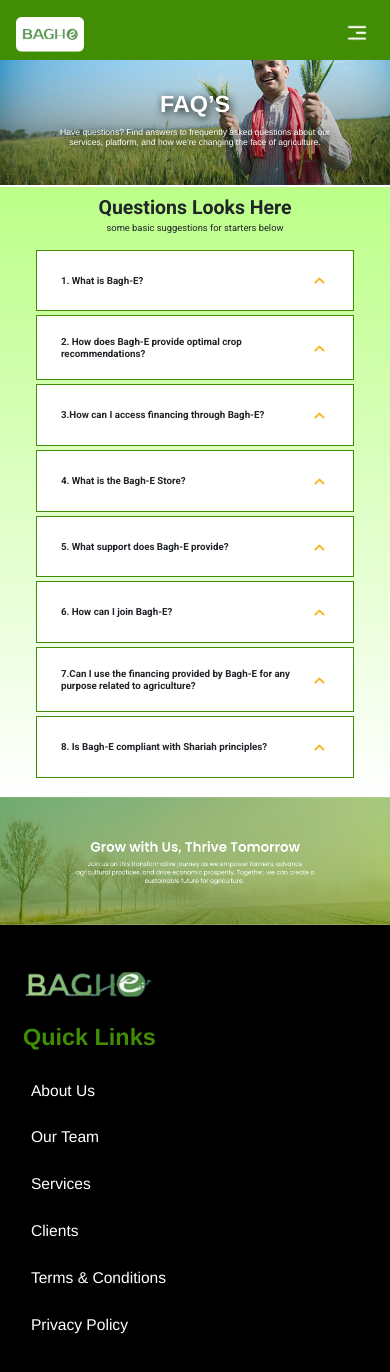
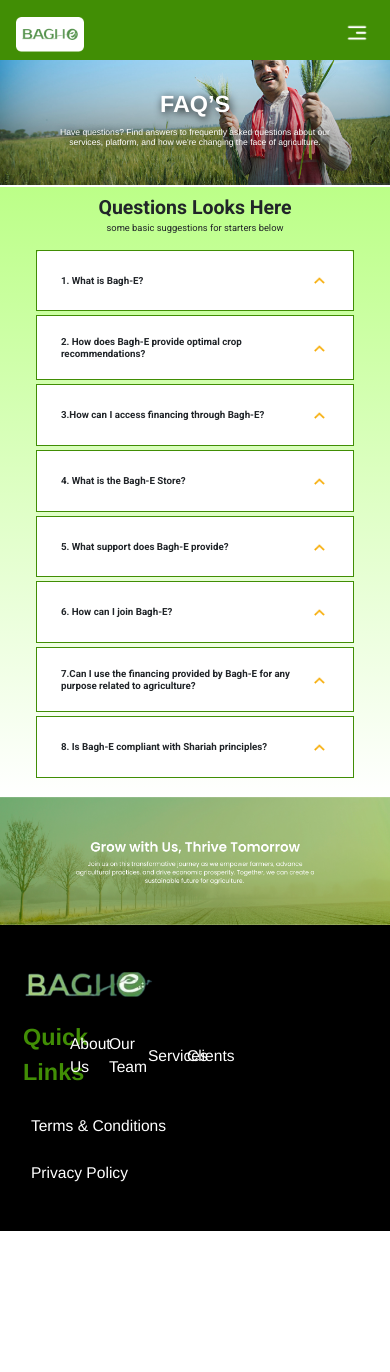
Before and after one commit to nabeelhaider1-0/Baghe, a React (Vite) app: page /faq in a window 390 px wide. Shown: the top 1372 px of the page. After the commit the page ends 1231 px from the top, so only its background shows below. Built offline with nearby package versions, Linux system fonts and the light colour scheme.

Commit message:
code updated for baghe for tab view

```diff
--- a/src/Components/Footer/Footer.css
+++ b/src/Components/Footer/Footer.css
@@ -44,6 +44,32 @@
     color: #ffffff;
 }
 
+@media (max-width: 1024px) {
+    .footerRight {
+        width: 10vw !important;
+    }
+
+    .footmore {
+        width: 14.4vw !important;
+        margin-left: -1vw !important;
+    }
+}
+
+@media (max-width: 850px) {
+    .footerRight {
+        width: 10vw !important;
+    }
+
+    .footmore {
+        width: 14.4vw !important;
+        margin-left: -1vw !important;
+    }
+
+    .footmore1 {
+        width: 12vw !important;
+        margin-left: 0vw !important;
+    }
+}
 
 @media (max-width: 600px) {
     .footerbg {
```
